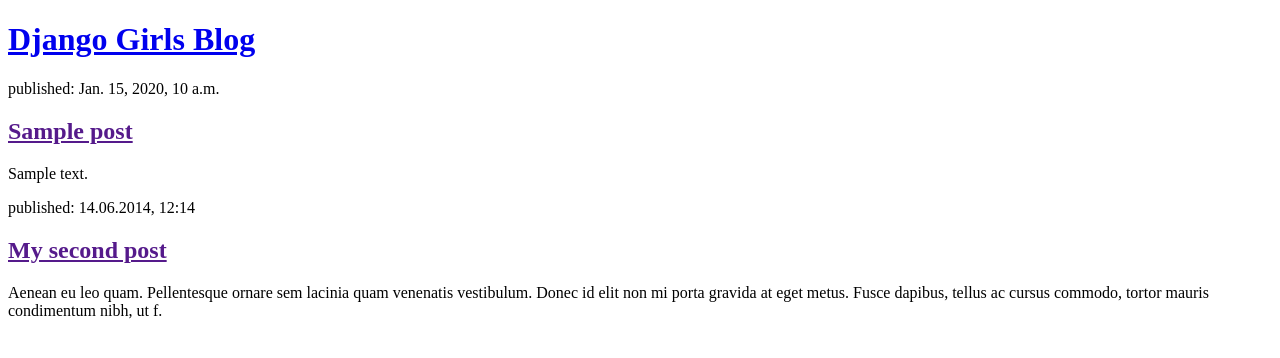
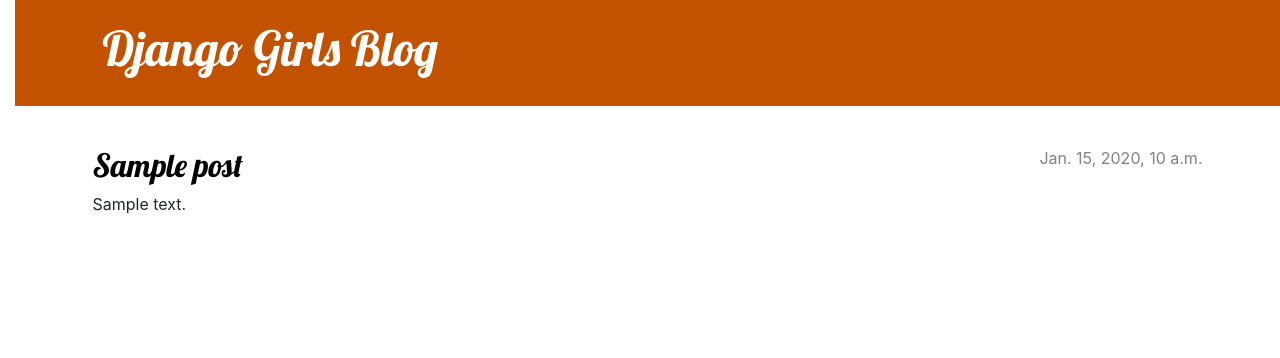
Before and after one commit to Jack112-create/DjangoGirlsBlog, a Django app: page / in a window 1280 px wide. Shown: the top 358 px of the page. Run offline with Django 3.2, Linux system fonts and the light colour scheme; tables that the repository leaves empty hold one stand-in row (values such as "Sample post").

Commit message:
Add css styles to post_list template

```diff
--- /dev/null
+++ b/blog/static/css/blog.css
@@ -0,0 +1,80 @@
+h1 a,
+h2 a {
+  color: #c25100;
+  font-family: "Lobster";
+}
+
+body {
+  padding-left: 15px;
+}
+
+.page-header {
+  background-color: #c25100;
+  margin-top: 0;
+  margin-bottom: 40px;
+  padding: 20px 20px 20px 40px;
+}
+
+.page-header h1,
+.page-header h1 a,
+.page-header h1 a:visited,
+.page-header h1 a:active {
+  color: #ffffff;
+  font-size: 36pt;
+  text-decoration: none;
+}
+
+h1,
+h2,
+h3,
+h4 {
+  font-family: "Lobster", cursive;
+}
+
+.date {
+  color: #828282;
+}
+
+.save {
+  float: right;
+}
+
+.post-form textarea,
+.post-form input {
+  width: 100%;
+}
+
+.top-menu,
+.top-menu:hover,
+.top-menu:visited {
+  color: #ffffff;
+  float: right;
+  font-size: 26pt;
+  margin-right: 20px;
+}
+
+.post {
+  margin-bottom: 70px;
+}
+
+.post h2 a,
+.post h2 a:visited {
+  color: #000000;
+}
+
+.post > .date,
+.post > .actions {
+  float: right;
+}
+
+.btn-default,
+.btn-default:visited {
+  color: #c25100;
+  background: none;
+  border-color: #c25100;
+}
+
+.btn-default:hover {
+  color: #ffffff;
+  background-color: #c25100;
+}
--- a/blog/templates/blog/post_list.html
+++ b/blog/templates/blog/post_list.html
@@ -1,28 +1,40 @@
+{% load static %}
 <!DOCTYPE html>
 <html>
   <head>
     <title>Django Girls blog</title>
+    <link
+      rel="stylesheet"
+      href="https://cdn.jsdelivr.net/npm/bootstrap@4.5.3/dist/css/bootstrap.min.css"
+      integrity="sha384-TX8t27EcRE3e/ihU7zmQxVncDAy5uIKz4rEkgIXeMed4M0jlfIDPvg6uqKI2xXr2"
+      crossorigin="anonymous"
+    />
+    <link rel="stylesheet" href="{% static 'css/blog.css' %}" />
+    <link
+      href="//fonts.googleapis.com/css?family=Lobster&subset=latin,latin-ext"
+      rel="stylesheet"
+      type="text/css"
+    />
   </head>
   <body>
-    <header>
-      <h1><a href="/">Django Girls Blog</a></h1>
+    <header class="page-header">
+      <div class="container">
+        <h1><a href="/">Django Girls Blog</a></h1>
+      </div>
     </header>
-    {% for post in posts %}
-    <article>
-      <time>published: {{ post.published_date }}</time>
-      <h2><a href="">{{ post.title }}</a></h2>
-      <p>{{ post.text|linebreaksbr }}</p>
-    </article>
-    {% endfor %}
 
-    <article>
-      <time>published: 14.06.2014, 12:14</time>
-      <h2><a href="">My second post</a></h2>
-      <p>
-        Aenean eu leo quam. Pellentesque ornare sem lacinia quam venenatis
-        vestibulum. Donec id elit non mi porta gravida at eget metus. Fusce
-        dapibus, tellus ac cursus commodo, tortor mauris condimentum nibh, ut f.
-      </p>
-    </article>
+    <main class="container">
+      <div class="row">
+        <div class="col">
+          {% for post in posts %}
+          <article class="post">
+            <time class="date"> {{ post.published_date }} </time>
+            <h2><a href="">{{ post.title }}</a></h2>
+            <p>{{ post.text|linebreaksbr }}</p>
+          </article>
+          {% endfor %}
+        </div>
+      </div>
+    </main>
   </body>
 </html>
```
